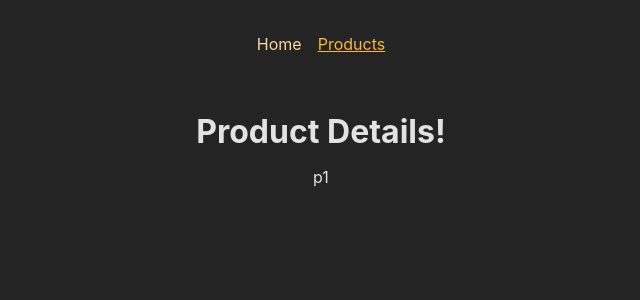
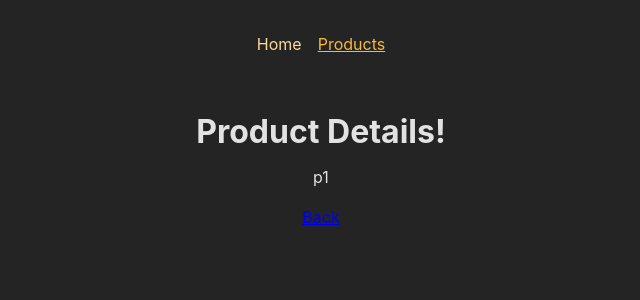
Before and after one commit to hyehye225/FE_study, a React (Create React App) app in the folder react/section 21 project/: page /products/p1 in a window 1280 px wide. Shown: the top 300 px of the page, without its empty margins (319-959 px from the left). Built offline with nearby package versions, Linux system fonts and the light colour scheme.

Commit message:
323. 상대 경로와 절대 경로

```diff
--- a/react/section 21 project/src/pages/ProductDetail.js
+++ b/react/section 21 project/src/pages/ProductDetail.js
@@ -1,4 +1,4 @@
-import { useParams } from "react-router-dom";
+import { Link, useParams } from "react-router-dom";
 
 const ProductDetail = () => {
   const params = useParams();
@@ -6,6 +6,11 @@ const ProductDetail = () => {
     <>
       <h1>Product Details!</h1>
       <p>{params.productId}</p>
+      <p>
+        <Link to=".." relative="path">
+          Back
+        </Link>
+      </p>
     </>
   );
 };
```
